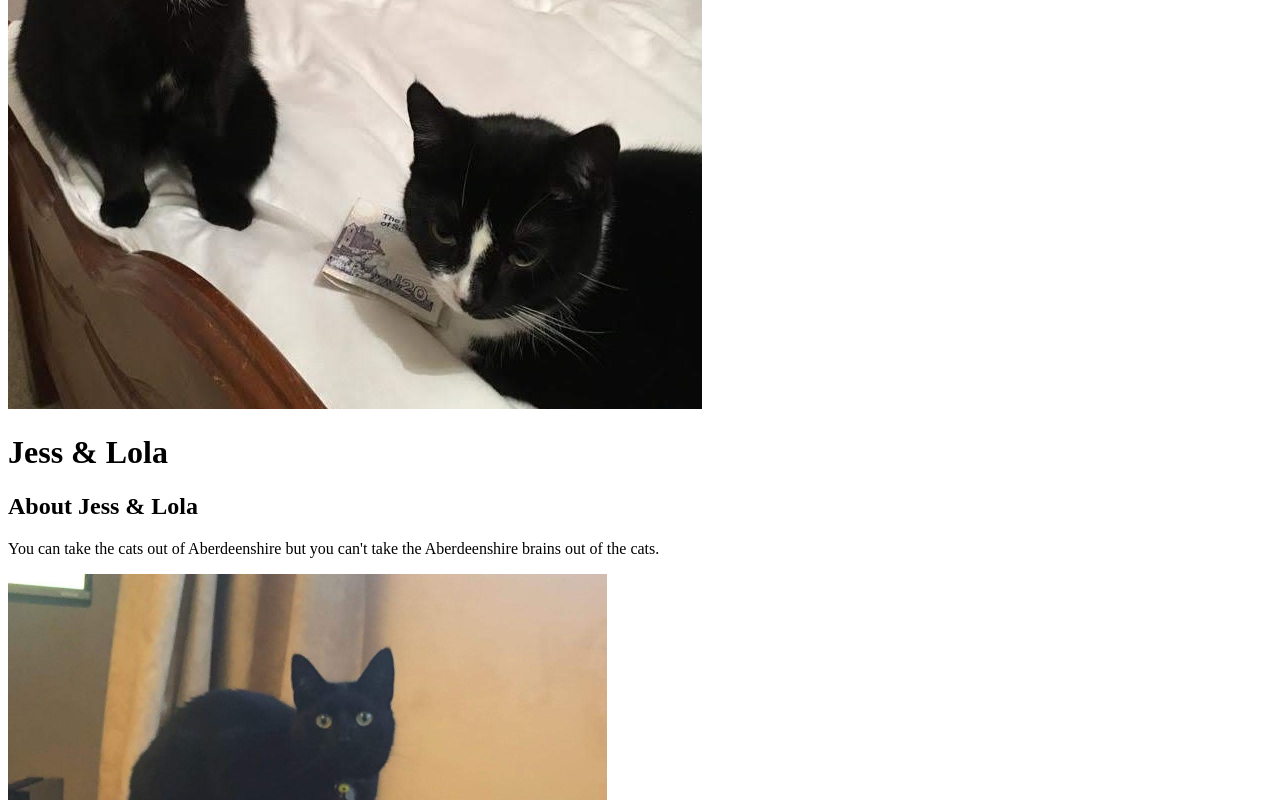
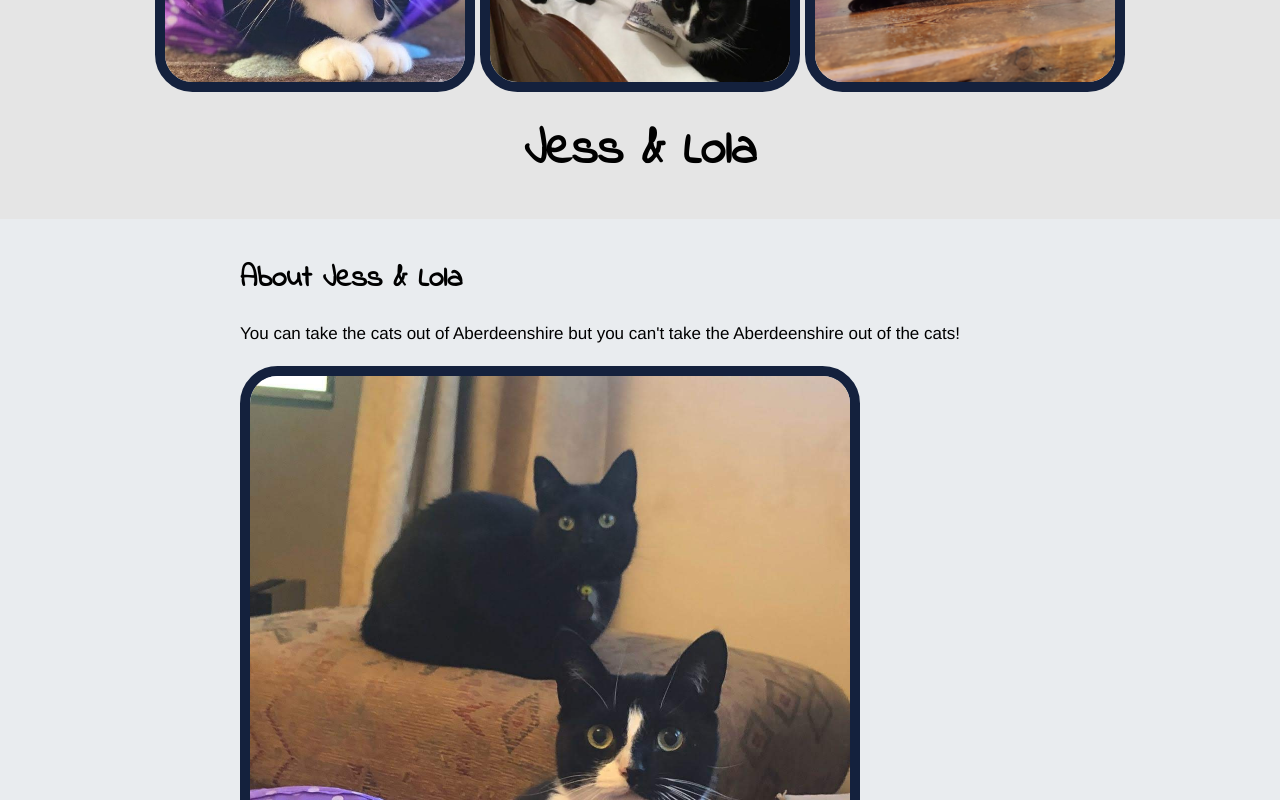
Before and after one commit to JamesCoste11o/cartoon-hero, a plain HTML site: page index.html in a window 1280 px wide. Shown: the part 340-1140 px from the top of the page. Drawn offline with Linux system fonts and the light colour scheme.

Commit message:
Wrote the CSS for J&L website and changed some html

```diff
--- /dev/null
+++ b/css/hero.css
@@ -0,0 +1,69 @@
+body{
+	background-color: #e9ecef;
+	margin: 0;
+	font-family: Helvetica, Arial, sans-serif;
+	font-size: 17px;
+	line-height: 30px;
+}
+
+header{
+	background-color: #e5e5e5;
+	text-align: center;
+	padding-top: 50px;
+	padding-bottom: 20px;
+}
+
+h1, h2{
+	font-family: 'Indie Flower', cursive;
+}
+
+header h1{
+	color: #000000;
+	font-size: 50px;
+
+}
+
+header img{
+	border-radius: 37.5px;
+	width: 300px;
+	border: 10px solid #14213d;
+	}
+
+main{
+
+	max-width: 800px;
+	margin: 0 auto;
+	padding: 20px;
+}
+
+main img{
+	max-width 100%;
+	border-radius: 37.5px;
+	width: 600px;
+	border: 10px solid #14213d;
+}
+
+h2{
+	font-size: 30px
+}
+
+a{
+	color: #000000;
+}
+a:hover{
+	background-color: #fca311;
+}
+
+footer{
+	background-color: #e5e5e5;
+	text-align: center;
+	padding-top: 30px;
+}
+
+footer a{
+
+}
+footer p{
+	margin: 0;
+	background-color: #e5e5e5;
+}
--- a/index.html
+++ b/index.html
@@ -3,11 +3,15 @@
 <head>
 	<title>Jess & Lola</title>
 	<link rel="icon" href="img/Tab Icon.jpg">
+	<link href="https://fonts.googleapis.com/css2?family=Indie+Flower&display=swap" rel="stylesheet">
+	<link rel="stylesheet" type="text/css" href="css/hero.css">
 </head>
 <body>
 	<!-- header element-->
 	<header>
+		<img src="img/Jess.jpg">
 		<img src="img/J+LM.jpg">
+		<img src="img/Lola.jpg">
 		<h1>Jess & Lola</h1>
 	</header>
 
@@ -16,7 +20,7 @@
 
 	<main>
 		<h2>About Jess & Lola</h2>
-		<p>You can take the cats out of Aberdeenshire but you can't take the Aberdeenshire brains out of the cats.</p>
+		<p>You can take the cats out of Aberdeenshire but you can't take the Aberdeenshire out of the cats!</p>
 		<img src="img/MainJL.jpg" width="599px" height="800px">
 		<p>Jess & Lola posing for the camera</p>
 		<h2>Lola's Characteristics</h2>
```
Also changed, not shown: img/Jess.jpg (added), img/Lola.jpg (added).
